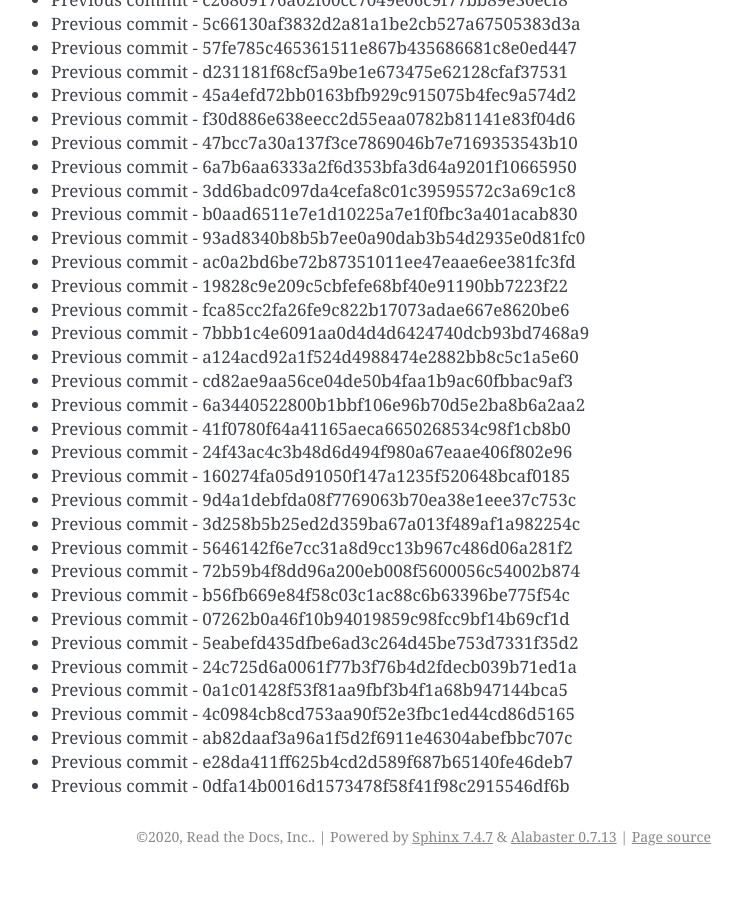
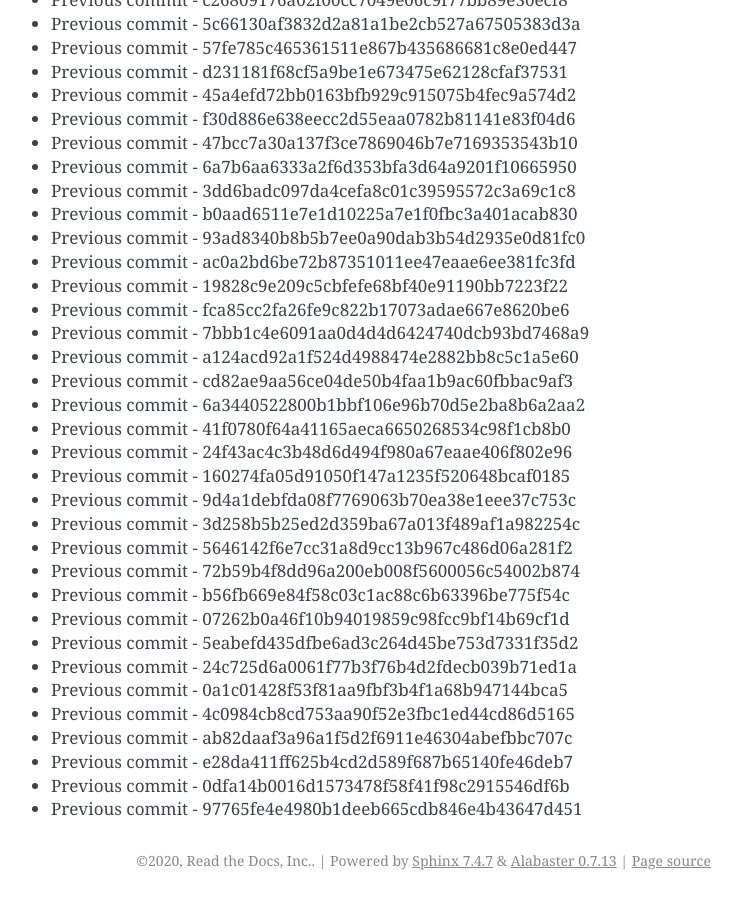
Before and after one commit to readthedocs/rtd-git-stresstest, a Sphinx documentation site: the page built from docs/updates.rst, in a window 1280 px wide and 900 px high, scrolled down 75901 px. Shown: the whole window, without its empty margins (399-1141 px from the left). Built offline with Sphinx 7.4.7, drawn with Linux system fonts in a browser that asks for light colours; before the commit the page ends 76777 px from its top, so only the background shows below that.

Commit message:
Generating commit from previous: 97765fe4e4980b1deeb665cdb846e4b43647d451

```diff
--- a/docs/updates.rst
+++ b/docs/updates.rst
@@ -3221,3 +3221,4 @@ It can be tested for any performance characteristics.
 * Previous commit - ab82daaf3a96a1f5d2f6911e46304abefbbc707c
 * Previous commit - e28da411ff625b4cd2d589f687b65140fe46deb7
 * Previous commit - 0dfa14b0016d1573478f58f41f98c2915546df6b
+* Previous commit - 97765fe4e4980b1deeb665cdb846e4b43647d451
```
